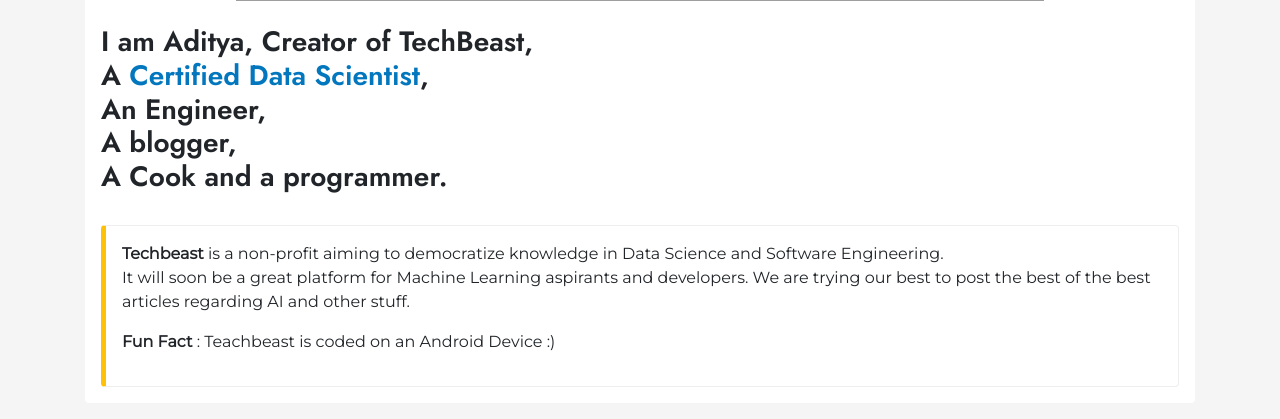
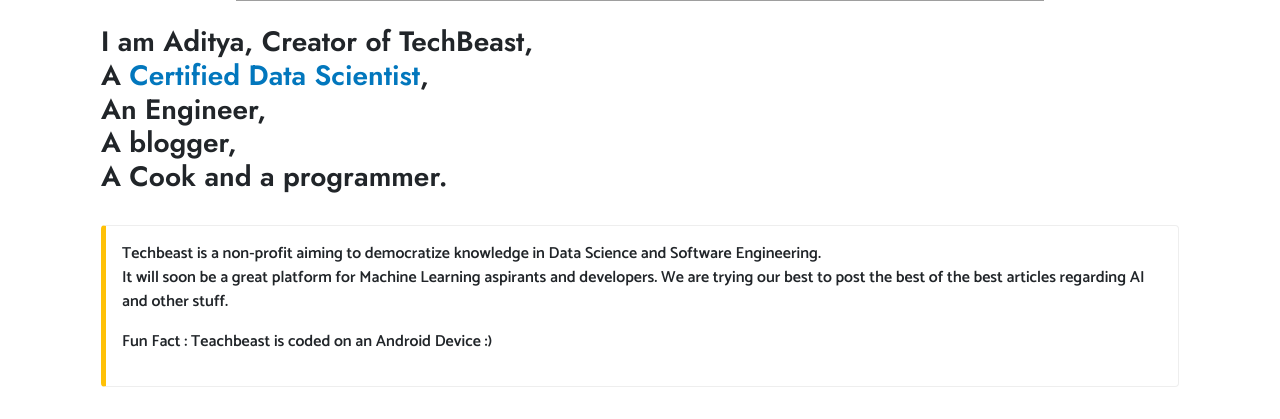
Before and after one commit to imaaditya-stack/TechBeast_Flask_App, a Flask app: page /about in a window 1280 px wide. Shown: the part 693-1112 px from the top of the page. Run offline with Flask 2, Linux system fonts and the light colour scheme; some libraries are stand-ins or nearby versions; some web fonts are replaced; grey boxes are pictures that could not be loaded.

Commit message:
Update main.css

```diff
--- a/static/main.css
+++ b/static/main.css
@@ -1,13 +1,11 @@
-@import url('https://fonts.googleapis.com/css2?family=Montserrat&display=swap');
-@import url('https://fonts.googleapis.com/css2?family=Catamaran:wght@700&display=swap');
-@import url('https://fonts.googleapis.com/css2?family=Open+Sans:wght@700&display=swap');
 @import url('https://fonts.googleapis.com/css2?family=Jost:wght@600&display=swap');
 @import url('https://fonts.googleapis.com/css2?family=Quicksand&display=swap');
-* { -webkit-border-radius: 0 !important; -moz-border-radius: 0 !important; border-radius: 0 !important; }
+@import url('https://fonts.googleapis.com/css2?family=Catamaran:wght@600&display=swap');
+* { -webkit-border-radius: 0 !important; -moz-border-radius: 0 !important; border-radius: 0 !important;}
 
 body{
-	background-color: #F5F5F5;
-	font-family: 'Montserrat', sans-serif;
+	overflow-x: hidden;
+	font-family: 'Catamaran', sans-serif;
 }
 
 .about span{
@@ -74,5 +72,3 @@ h2, h1, h3, h4, h5{
 }
 
 .navbar-toggler:focus, .navbar-toggler:active, .navbar-toggler-icon:focus { outline: none; box-shadow: none; }
-/*Heading
-font-family: 'Teko', sans-serif;*/
```
